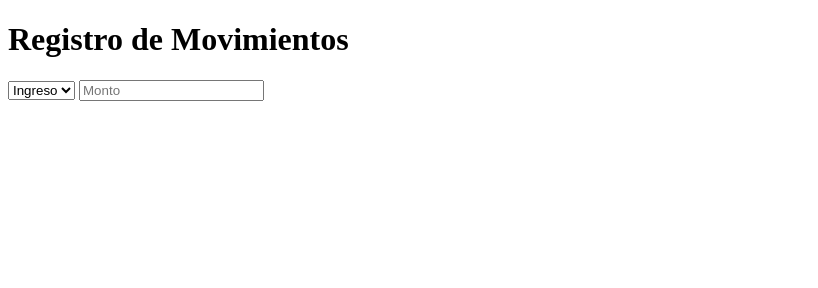
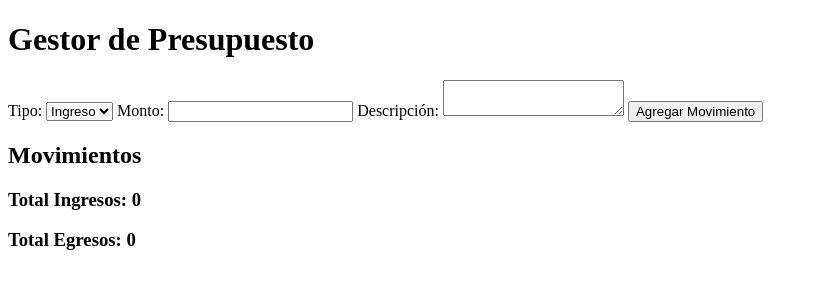
Before and after one commit to D4rkyto414/personal-budget, a plain HTML site: page index.html in a window 1280 px wide. Shown: the whole page, without its empty margins (0-818 px from the left). Drawn offline with Linux system fonts and the light colour scheme.

Commit message:
Update index.html

```diff
--- a/index.html
+++ b/index.html
@@ -4,14 +4,38 @@
     <meta charset="UTF-8">
     <meta name="viewport" content="width=device-width, initial-scale=1.0">
     <title>Personal Budget</title>
-    <link rel="stylesheet" href="styles.css">
+    <link rel="stylesheet" href="css/styles.css">
 </head>
 <body>
-    <h1>Registro de Movimientos</h1>
-    <form id="form-movimiento">
-        <select id="tipo">
-            <option value="ingreso">Ingreso</option>
-            <option value="egreso">Egreso</option>
-        </select>
-        <input type="number" id="monto" placeholder="Monto" required>
-        <in
+    <header>
+        <h1>Gestor de Presupuesto</h1>
+    </header>
+    <main>
+        <section>
+            <form id="formulario">
+                <label for="tipo">Tipo:</label>
+                <select id="tipo">
+                    <option value="Ingreso">Ingreso</option>
+                    <option value="Egreso">Egreso</option>
+                </select>
+
+                <label for="monto">Monto:</label>
+                <input type="number" id="monto" required>
+
+                <label for="descripcion">Descripción:</label>
+                <textarea id="descripcion" required></textarea>
+
+                <button type="button" id="btn-agregar">Agregar Movimiento</button>
+            </form>
+            <p id="mensaje-confirmacion"></p>
+        </section>
+        <section>
+            <h2>Movimientos</h2>
+            <ul id="lista-movimientos"></ul>
+            <h3>Total Ingresos: <span id="total-ingresos">0</span></h3>
+            <h3>Total Egresos: <span id="total-egresos">0</span></h3>
+        </section>
+    </main>
+    <script src="js/app.js"></script>
+</body>
+</html>
```
